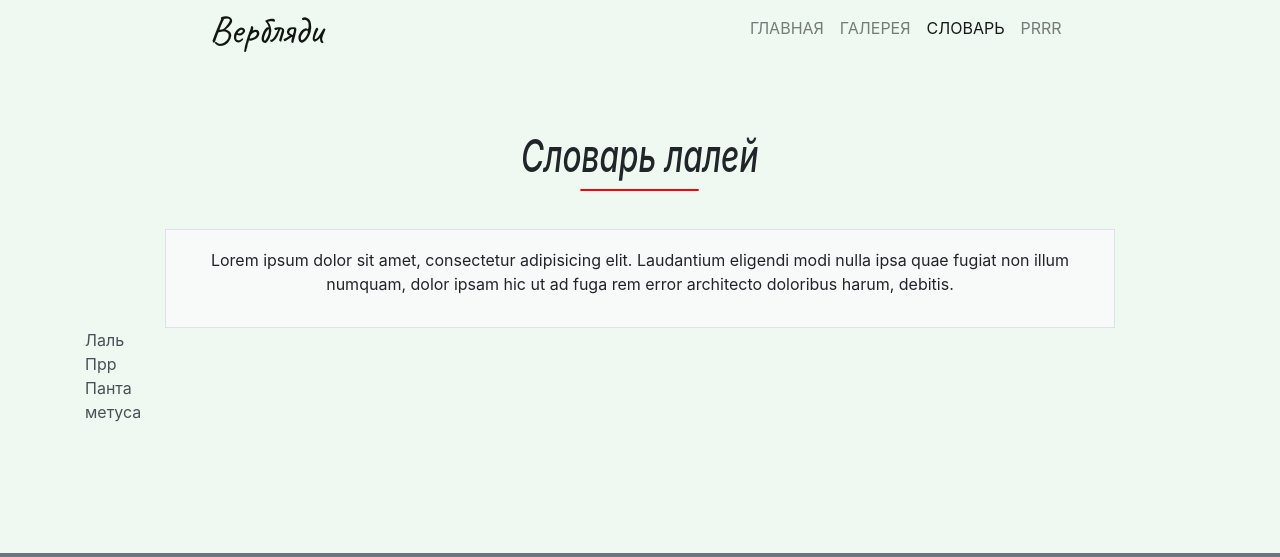
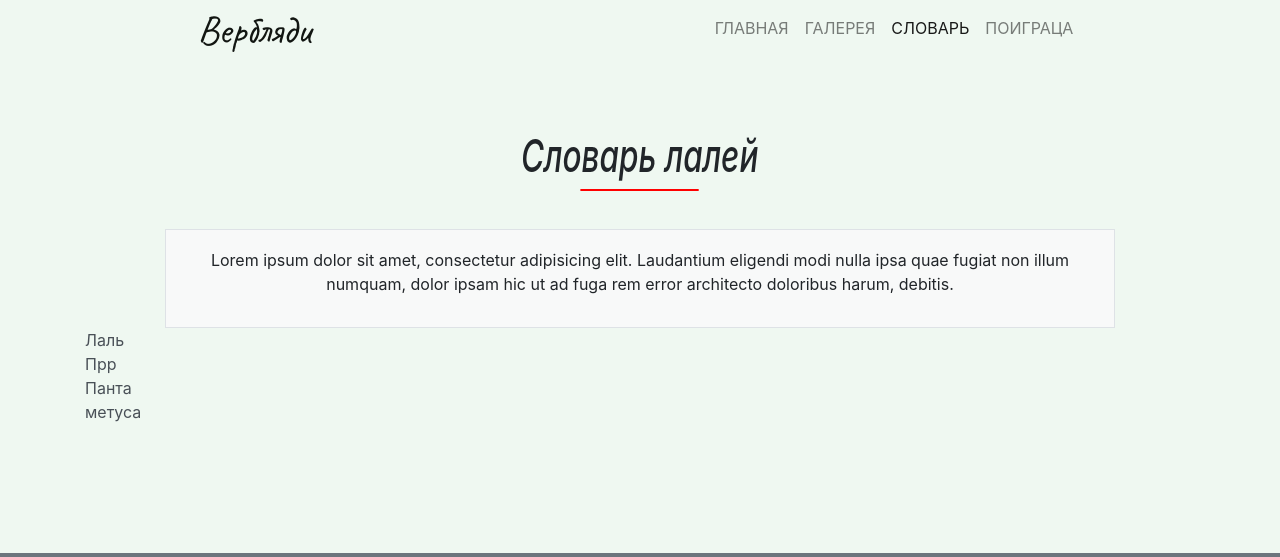
Before and after one commit to prr21/verblyadi, a plain HTML site: page dist/dictionary.html in a window 1280 px wide. Shown: the top 557 px of the page. Drawn offline with Linux system fonts and the light colour scheme; no server answers; a script that the page names is missing; files whose address does not match are found by name.

Commit message:
Некоторые правки

```diff
--- a/dist/dictionary.html
+++ b/dist/dictionary.html
@@ -38,7 +38,7 @@
 				    	<a class="nav-item nav-link" href="https://verblyadi.000webhostapp.com/">главная</a>
 				    	<a class="nav-item nav-link" href="gallery.html">галерея</a>
 				    	<a class="nav-item nav-link active" href="#">словарь</a>
-				    	<a class="nav-item nav-link" href="test.html">prrr</a>
+				    	<a class="nav-item nav-link" href="test.html">поиграца</a>
 				      </div>
 				  	</div>
 
```
Also changed, not shown: dist/gallery.html (+1 -1 lines), dist/index.html (+4 -5 lines).
